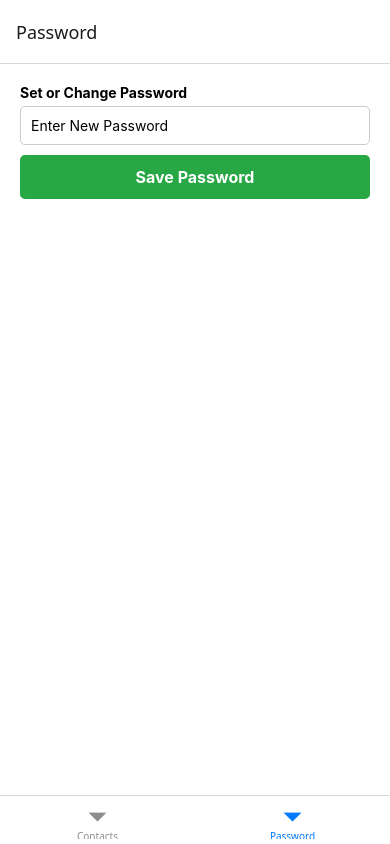
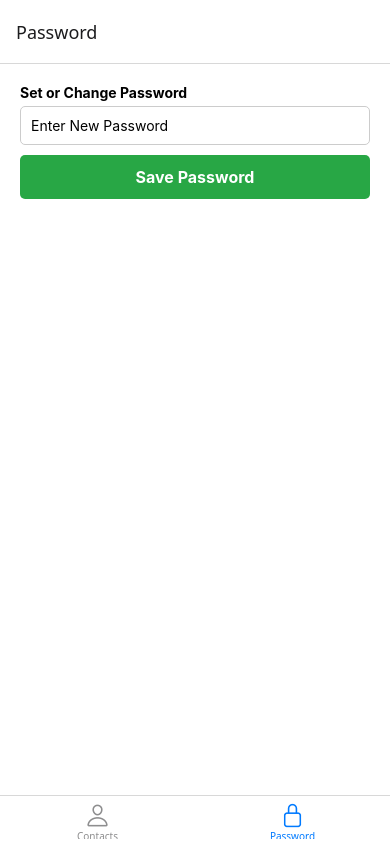
Before and after one commit to demensdeum/GhostContacts, a React Native app: screen /Password in a window 390 px wide. Built offline with nearby package versions, Linux system fonts and the light colour scheme.

Commit message:
Saved contacts auto-removing bug fixed

```diff
--- a/App.tsx
+++ b/App.tsx
@@ -2,10 +2,11 @@ import React, { useState, useEffect } from 'react';
 import AsyncStorage from '@react-native-async-storage/async-storage';
 import PasswordPrompt from './components/PasswordPrompt';
 import AppNavigator from './navigation/AppNavigator';
+import { ActivityIndicator, View } from 'react-native';
 
 const App: React.FC = () => {
   const [authenticated, setAuthenticated] = useState<boolean>(false);
-  const [isPasswordSet, setIsPasswordSet] = useState<boolean>(false);
+  const [isPasswordSet, setIsPasswordSet] = useState<boolean | null>(null); // Change to null to track loading state
 
   useEffect(() => {
     const checkStoredPassword = async () => {
@@ -15,6 +16,15 @@ const App: React.FC = () => {
     checkStoredPassword();
   }, []);
 
+  // Show a loading indicator while checking AsyncStorage
+  if (isPasswordSet === null) {
+    return (
+      <View style={{ flex: 1, justifyContent: 'center', alignItems: 'center' }}>
+        <ActivityIndicator size="large" />
+      </View>
+    );
+  }
+
   if (isPasswordSet && !authenticated) {
     return <PasswordPrompt onAuthenticate={setAuthenticated} />;
   }
--- a/app.json
+++ b/app.json
@@ -1,7 +1,7 @@
 {
   "expo": {
     "name": "ghost-contacts",
-    "slug": "snack-99212d44-6e5c-40b5-a0c0-7bd77f3dc64c",
+    "slug": "snack-dd5e75ea-6485-4a8e-ba03-45ece005a201",
     "version": "1.0.0",
     "orientation": "portrait",
     "icon": "./assets/icon.png",
--- a/navigation/AppNavigator.tsx
+++ b/navigation/AppNavigator.tsx
@@ -3,13 +3,28 @@ import { createBottomTabNavigator } from '@react-navigation/bottom-tabs';
 import { NavigationContainer } from '@react-navigation/native';
 import ContactsScreen from '../screens/ContactsScreen';
 import PasswordScreen from '../screens/PasswordScreen';
+import Ionicons from 'react-native-vector-icons/Ionicons';
 
 const Tab = createBottomTabNavigator();
 
 const AppNavigator: React.FC = () => {
   return (
     <NavigationContainer>
-      <Tab.Navigator>
+      <Tab.Navigator
+        screenOptions={({ route }) => ({
+          tabBarIcon: ({ color, size }) => {
+            let iconName;
+
+            if (route.name === 'Contacts') {
+              iconName = 'person-outline'; // Change this to any icon
+            } else if (route.name === 'Password') {
+              iconName = 'lock-closed-outline';
+            }
+
+            return <Ionicons name={iconName} size={size} color={color} />;
+          },
+        })}
+      >
         <Tab.Screen name="Contacts" component={ContactsScreen} />
         <Tab.Screen name="Password" component={PasswordScreen} />
       </Tab.Navigator>
--- a/screens/ContactsScreen.tsx
+++ b/screens/ContactsScreen.tsx
@@ -3,6 +3,7 @@ import { View, Text, FlatList, TouchableOpacity, TextInput, Modal, Alert } from
 import AsyncStorage from '@react-native-async-storage/async-storage';
 import styles from '../styles';
 import { Contact } from '../types';
+import Icon from 'react-native-vector-icons/FontAwesome';
 
 const STORAGE_KEY = '@contacts_list';
 
@@ -29,6 +30,7 @@ const ContactsScreen: React.FC = () => {
     try {
       const storedContacts = await AsyncStorage.getItem(STORAGE_KEY);
       if (storedContacts) {
+        console.log("LOG")
         setRows(JSON.parse(storedContacts));
       }
     } catch (error) {
@@ -39,6 +41,7 @@ const ContactsScreen: React.FC = () => {
   // Save contacts to AsyncStorage
   const saveContacts = async () => {
     try {
+      console.log(`saved: ${rows.length}`)
       await AsyncStorage.setItem(STORAGE_KEY, JSON.stringify(rows));
     } catch (error) {
       Alert.alert('Error', 'Failed to save contacts.');
@@ -85,14 +88,20 @@ const ContactsScreen: React.FC = () => {
           <Text style={styles.noContactsSubText}>Click "Add Contact" to create a new one.</Text>
         </View>
       ) : (
-        <FlatList
+<FlatList
           data={rows}
           keyExtractor={(item) => item.id}
+          contentContainerStyle={styles.list}
           renderItem={({ item }) => (
-            <TouchableOpacity onPress={() => confirmDelete(item)} style={styles.row}>
-              <Text style={styles.rowText}>{item.name}</Text>
-              <Text style={styles.rowSubText}>{item.contact}</Text>
-            </TouchableOpacity>
+            <View style={styles.row}>
+              <View>
+                <Text style={styles.rowText}>{item.name}</Text>
+                <Text style={styles.rowSubText}>{item.contact}</Text>
+              </View>
+              <TouchableOpacity onPress={() => confirmDelete(item)} style={styles.removeButton}>
+                <Icon name="trash" size={18} color="white" />
+              </TouchableOpacity>
+            </View>
           )}
         />
       )}
--- a/styles.tsx
+++ b/styles.tsx
@@ -9,7 +9,10 @@ const styles = StyleSheet.create({
   list: {
     paddingBottom: 120,
   },
-  row: {
+    row: {
+    flexDirection: 'row',
+    justifyContent: 'space-between',
+    alignItems: 'center',
     padding: 15,
     borderBottomWidth: 1,
     borderBottomColor: '#ddd',
```
